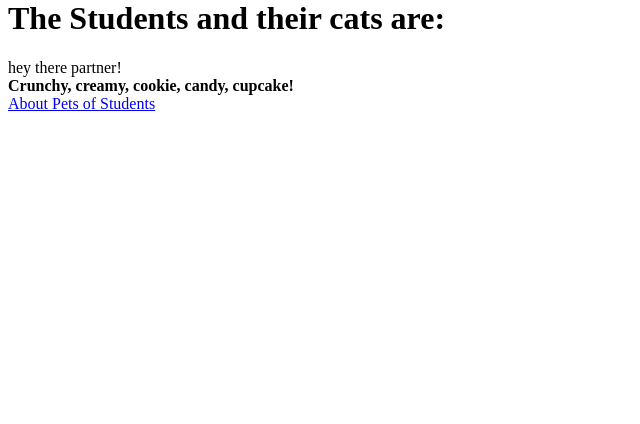
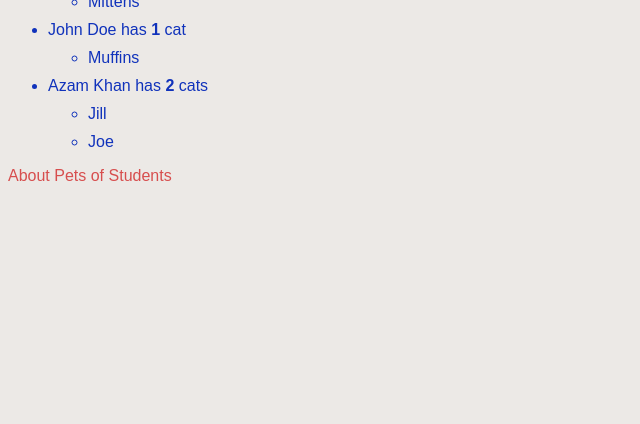
Before and after one commit to emilyho1t/cattery, a Django app: page / in a window 1280 px wide. Shown: the part 333-757 px from the top of the page, without its empty margins (0-640 px from the left). Run offline with Django 3.2, Linux system fonts and the light colour scheme; data comes from the database, SQL or seed files in the repository; both versions use the stored data as it was after the commit.

Commit message:
finished commit

```diff
--- a/pets_for_students/models.py
+++ b/pets_for_students/models.py
@@ -5,6 +5,13 @@ class Student(models.Model):
     first_name = models.CharField(max_length=30, unique=True)
     last_name = models.CharField(max_length=30, unique=True)
     number_of_cats = models.PositiveSmallIntegerField(default=0)
+
+
+    def update_number_of_cats(self):
+        self.number_of_cats = self.cat_set.count()
+        self.save()
+        return self.cat_set.count()
+
 
     def __str__(self):
         return f"{self.first_name} {self.last_name}"
--- a/pets_for_students/views.py
+++ b/pets_for_students/views.py
@@ -1,14 +1,32 @@
 from django.shortcuts import render
 from django.http import HttpResponse
 from pets_for_students.models import Student
+from pets_for_students.models import Cat
 
 
 def index(request):
-    context_dict = {'boldmessage': 'Crunchy, creamy, cookie, candy, cupcake!'}
+    students_list = Student.objects.order_by('last_name', 'first_name')
+    cats_list = Cat.objects.order_by('name')
+    #number = Student.number_of_cats
+
+
+    context_dict = {}
+    context_dict['boldmessage'] = 'bold!'
+    context_dict['students'] = students_list
+    context_dict['cats'] = cats_list
+
+
+
+
     return render(request, 'pets_for_students/index.html', context=context_dict)
 
 def pets(request):
-    return render(request, 'pets_for_students/pets.html')
+    cats_list = Cat.objects.order_by('name')
+
+    context_dict={}
+    context_dict['cats'] = cats_list
+    return render(request, 'pets_for_students/pets.html', context=context_dict)
+
 
 
 
--- a/populate_pets_for_students.py
+++ b/populate_pets_for_students.py
@@ -19,6 +19,11 @@ def populate():
         for each_cat in person['cats']:
             add_cat(st, each_cat)
 
+
+    # for individual in Student.objects.all():
+    #     individual.number_of_cats = individual.cat_set.count()
+    #     individual.save()
+
     # for c in Student.objects.all():
     #     for p in Cat.objects.filter(student=c):
     #         print(f'- {c}: {p}')
--- a/templates/pets_for_students/index.html
+++ b/templates/pets_for_students/index.html
@@ -6,7 +6,37 @@
 
     <head>
         <title>pets-for-students</title>
+        <style>
+            body {
+                font-family: Arial, sans-serif;
+                background-color: #ece9e6;
+                margin: 20;
+                padding: 20;
+            }
+            h1 {
+                color: #3140c9;
+            }
+            img {
+                width: 200px;
+                height: auto;
+            }
+            ul {
+                color: #1032bb;
+                padding: 20;
+            }
+            li {
+                margin-bottom: 10px;
+            }
+            a {
+                color: #d74e4e;
+                text-decoration: none;
+            }
+            a:hover {
+                text-decoration: underline;
+            }
+        </style>
     </head>
+
 
     <body>
         <div>
@@ -15,8 +45,20 @@
         </div>
         <h1>The Students and their cats are:</h1>
         <div>
-            hey there partner! <br />
-            <strong>{{ boldmessage }}</strong><br />
+            <ul>
+                {% for student in students %}
+                <li>{{student}} has <strong>{{student.number_of_cats}}</strong> cat{% if student.number_of_cats != 1 %}s{% endif %}</li>
+                <ul>
+                {% for cat in cats %}
+                    {% if cat.students == student %}
+                        <li>{{ cat }}</li>
+                    {% endif %}
+                {% endfor %}
+                </ul>
+            {% endfor %}
+                </div>
+
+
         </div>
         <div>
             <a href="/pets_for_students/pets/">About Pets of Students</a><br />
```
Also changed, not shown: templates/pets_for_students/pets.html (+36 -3 lines), db.sqlite3, pets_for_students/migrations/0001_initial.py, 1 other file.
